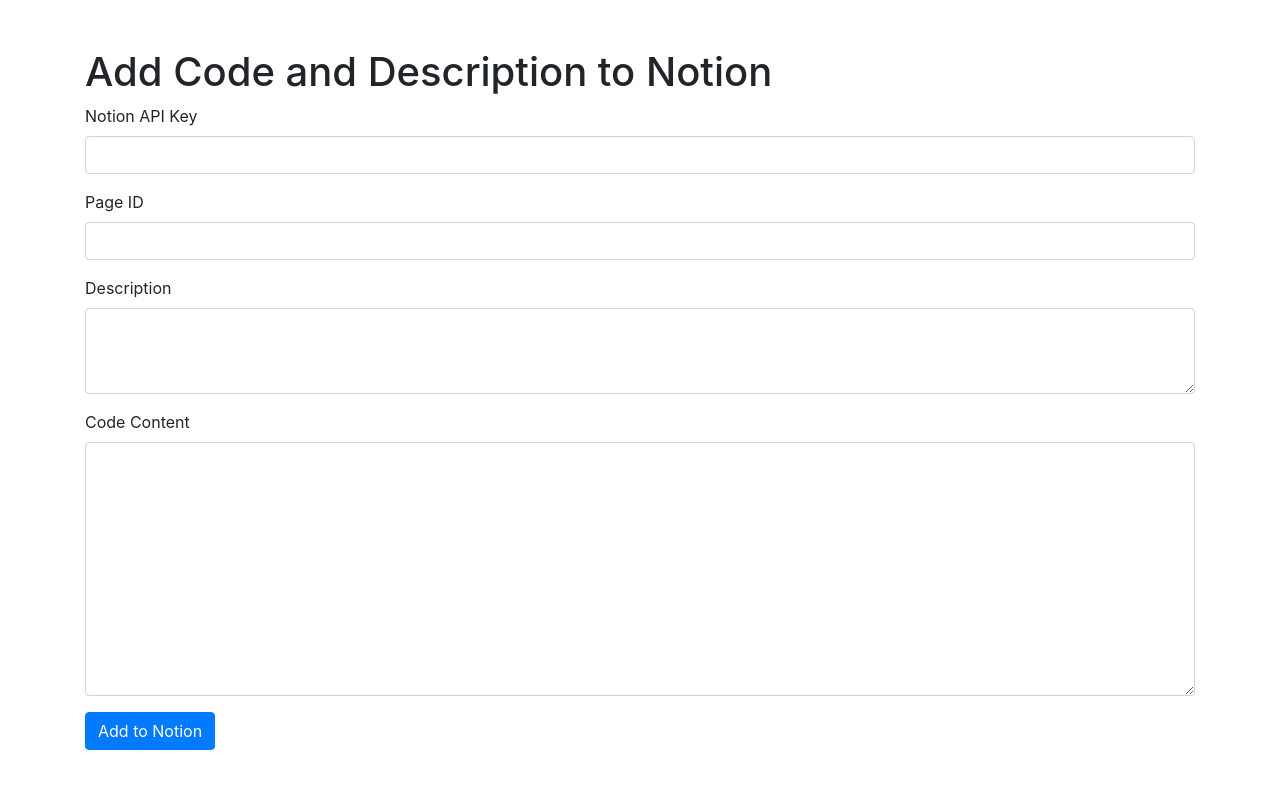
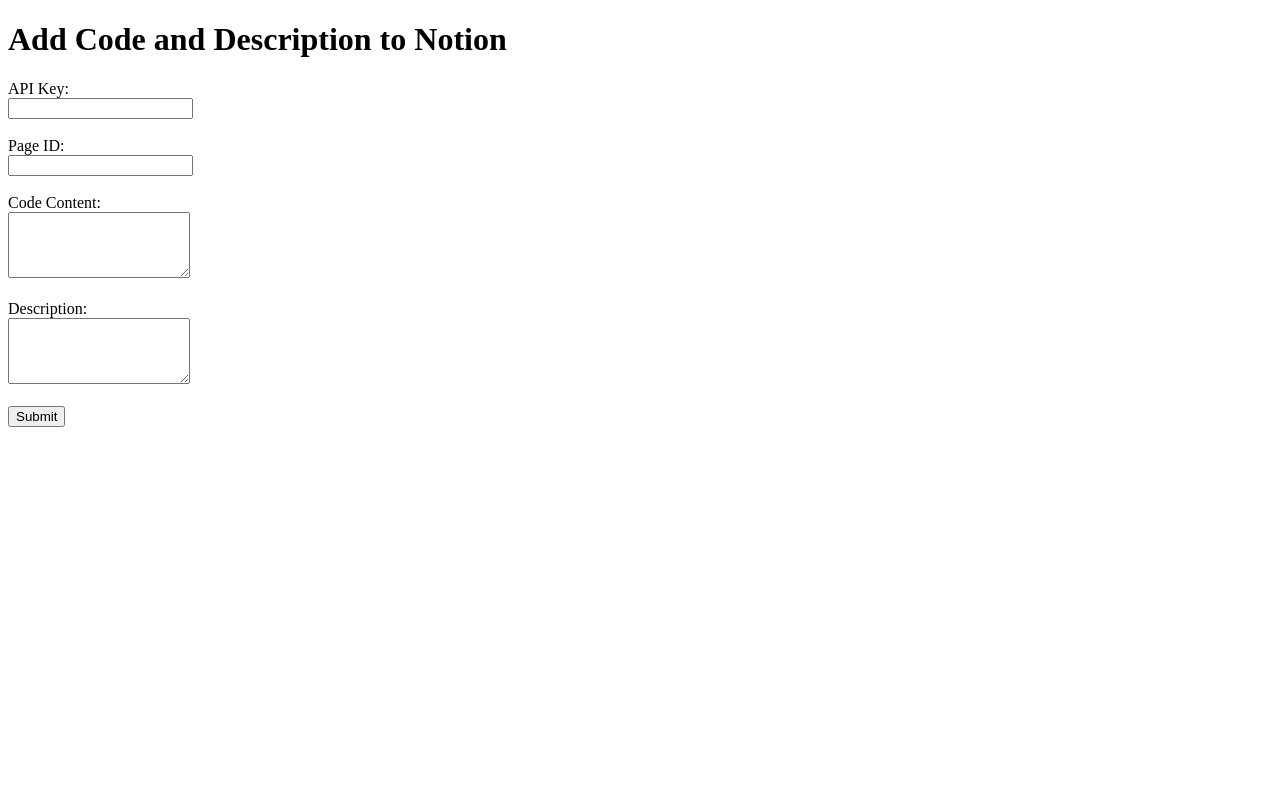
Before and after one commit to muhammetpinar/NotionApp, a Flask app: page / in a window 1280 px wide. Run offline with Flask 3, Linux system fonts and the light colour scheme; some libraries are stand-ins or nearby versions.

Commit message:
Update index.html

```diff
--- a/templates/index.html
+++ b/templates/index.html
@@ -3,40 +3,29 @@
 <head>
     <meta charset="UTF-8">
     <meta name="viewport" content="width=device-width, initial-scale=1.0">
-    <title>Notion Code Adder</title>
-    <link rel="stylesheet" href="https://stackpath.bootstrapcdn.com/bootstrap/4.5.2/css/bootstrap.min.css">
+    <title>Notion App</title>
 </head>
 <body>
-<div class="container">
-    <h1 class="mt-5">Add Code and Description to Notion</h1>
-    <form method="POST">
-        <div class="form-group">
-            <label for="api_key">Notion API Key</label>
-            <input type="text" class="form-control" id="api_key" name="api_key" required>
-        </div>
-        <div class="form-group">
-            <label for="page_id">Page ID</label>
-            <input type="text" class="form-control" id="page_id" name="page_id" required>
-        </div>
-        <div class="form-group">
-            <label for="description">Description</label>
-            <textarea class="form-control" id="description" name="description" rows="3" required></textarea>
-        </div>
-        <div class="form-group">
-            <label for="code_content">Code Content</label>
-            <textarea class="form-control" id="code_content" name="code_content" rows="10" required></textarea>
-        </div>
-        <button type="submit" class="btn btn-primary">Add to Notion</button>
+    <h1>Add Code and Description to Notion</h1>
+    <form method="post" action="/">
+        <label for="api_key">API Key:</label><br>
+        <input type="text" id="api_key" name="api_key" required><br><br>
+        <label for="page_id">Page ID:</label><br>
+        <input type="text" id="page_id" name="page_id" required><br><br>
+        <label for="code_content">Code Content:</label><br>
+        <textarea id="code_content" name="code_content" rows="4" required></textarea><br><br>
+        <label for="description">Description:</label><br>
+        <textarea id="description" name="description" rows="4" required></textarea><br><br>
+        <button type="submit">Submit</button>
     </form>
     {% with messages = get_flashed_messages(with_categories=true) %}
-    {% if messages %}
-    <div class="mt-3">
-        {% for category, message in messages %}
-        <div class="alert alert-{{ category }}">{{ message }}</div>
-        {% endfor %}
-    </div>
-    {% endif %}
+      {% if messages %}
+        <ul>
+          {% for category, message in messages %}
+            <li class="{{ category }}">{{ message }}</li>
+          {% endfor %}
+        </ul>
+      {% endif %}
     {% endwith %}
-</div>
 </body>
 </html>
```
